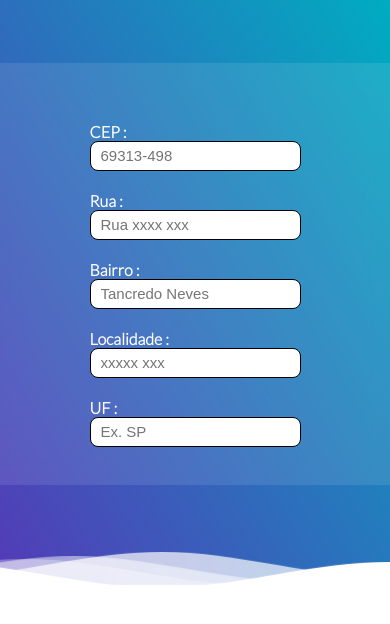
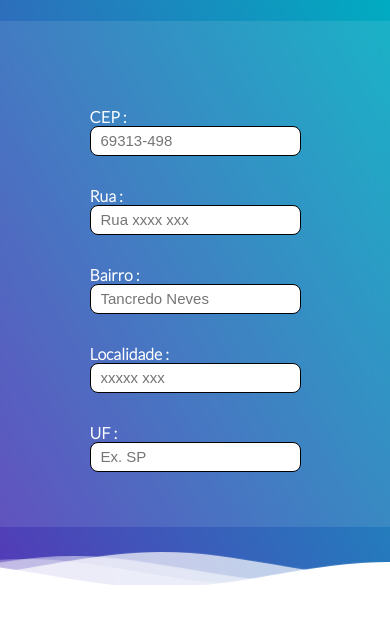
Before and after one commit to RyanBrayan/Buscada_cep, a website: page index.html in a window 390 px wide. Drawn offline with Linux system fonts and the light colour scheme.

Commit message:
responsividade ok

```diff
--- a/src/js/Css.css
+++ b/src/js/Css.css
@@ -21,7 +21,7 @@
     flex-wrap: wrap;
     align-items: center;
     justify-content: center;
-    height: 50vh;
+    height: 60vh;
     width: 50vh;
     background: rgba( 255, 255,255, 0.1);
     backdrop-filter: blur( 10px );
@@ -32,7 +32,7 @@
     display: flex;
     flex-direction: column;
     width: 50%;
-    padding: 20px 0 0 0;
+    padding: 30px 0 0 0;
 }
 .container form .form input{
     border: 1px solid black;
```
